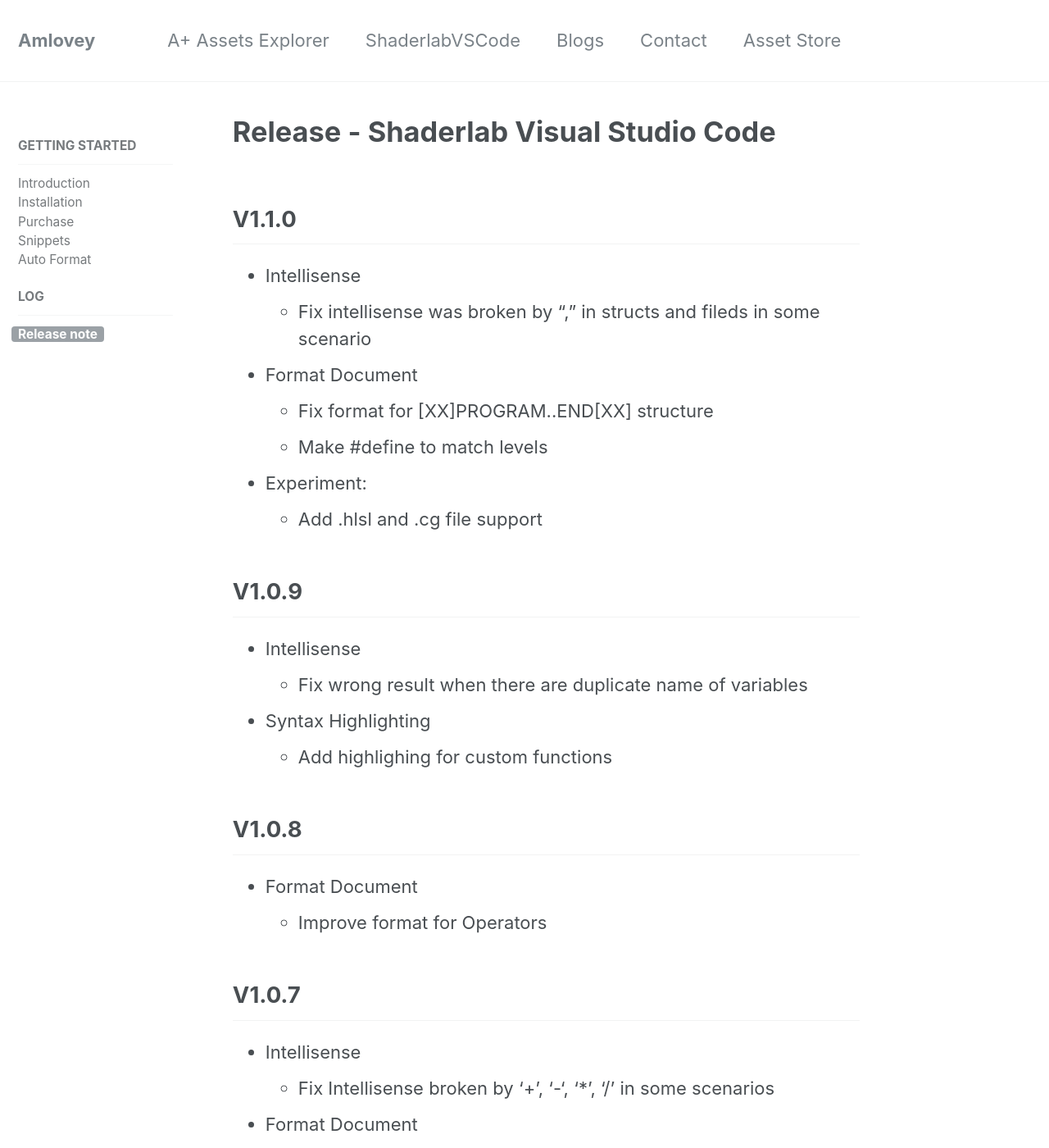
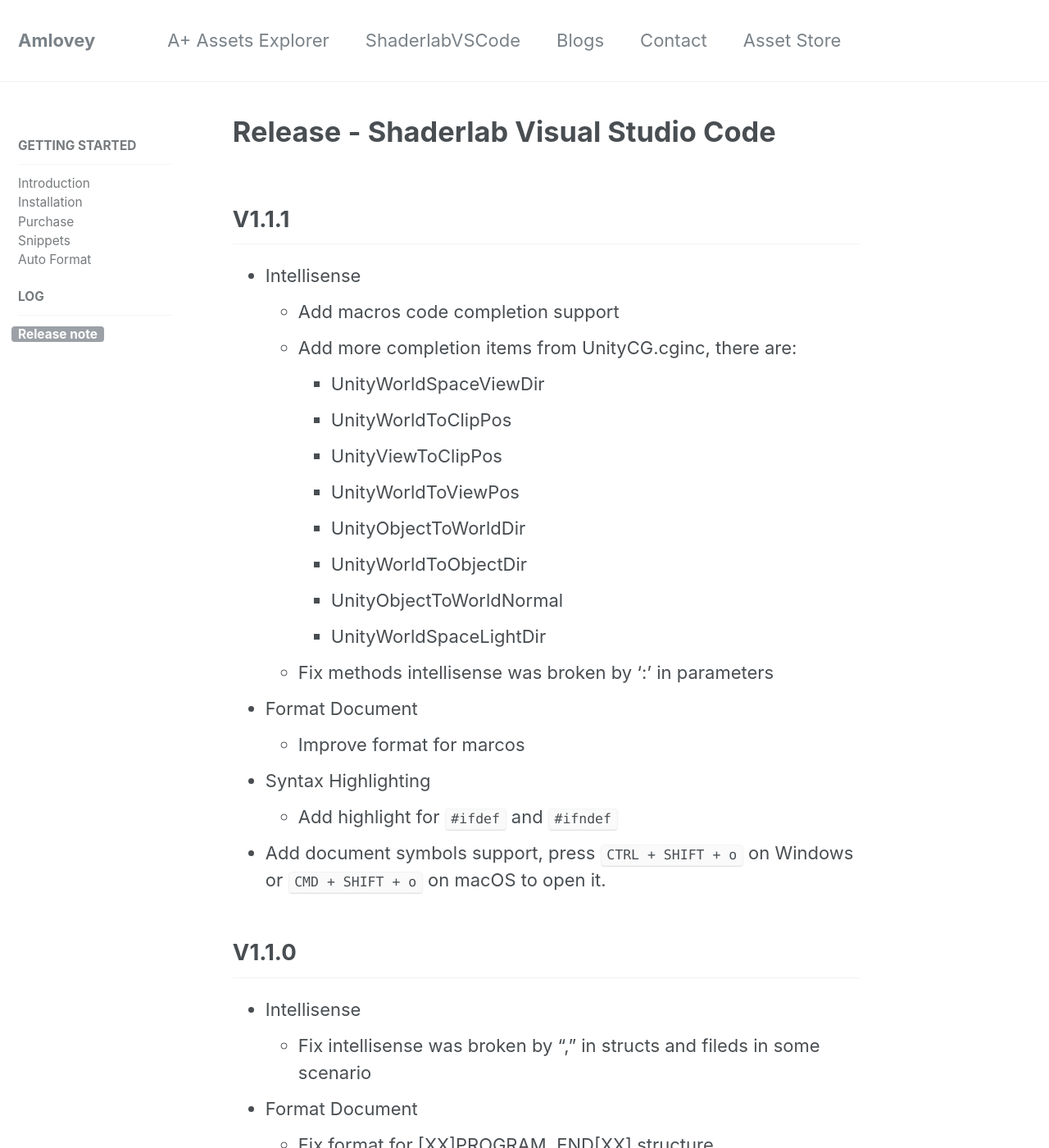
Before and after one commit to amloveyweb/amloveyweb.github.io, a Jekyll site: the page built from _pages/ShaderlabVSCode/release.md, in a window 1280 px wide and 1400 px high. Shown: the whole window at 82% size. Built offline with Jekyll 4.4.1, drawn with Linux system fonts in a browser that asks for light colours.

Commit message:
update shaderlabvscode log

```diff
--- a/_pages/ShaderlabVSCode/release.md
+++ b/_pages/ShaderlabVSCode/release.md
@@ -5,6 +5,27 @@
   nav: "shaderlabvscode"
 permalink: "/shaderlabvscode/release-note/"
 ---
+## V1.1.1
+- Intellisense
+    - Add macros code completion support
+    - Add more completion items from UnityCG.cginc, there are:
+        - UnityWorldSpaceViewDir
+        - UnityWorldToClipPos
+        - UnityViewToClipPos
+        - UnityWorldToViewPos
+        - UnityObjectToWorldDir
+        - UnityWorldToObjectDir
+        - UnityObjectToWorldNormal
+        - UnityWorldSpaceLightDir
+    - Fix methods intellisense was broken by ':' in parameters
+
+- Format Document
+    - Improve format for marcos
+
+- Syntax Highlighting
+    - Add highlight for `#ifdef` and `#ifndef`
+
+- Add document symbols support, press `CTRL + SHIFT + o` on Windows or `CMD + SHIFT + o` on macOS to open it.
 
 ## V1.1.0
 
```
Also changed, not shown: _pages/ShaderlabVSCode/index.md (+4 -1 lines).
